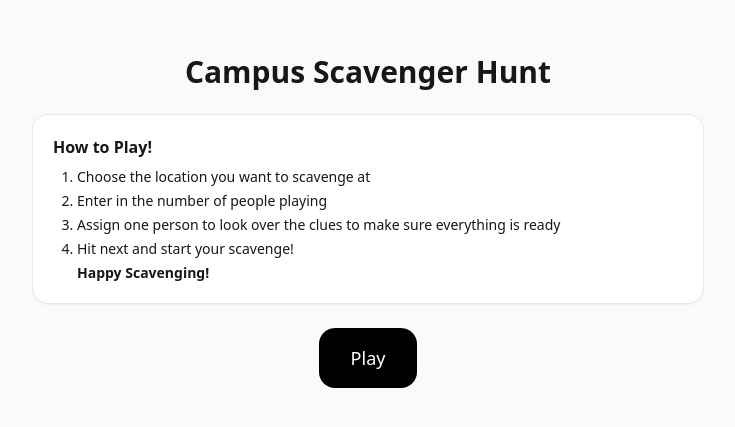
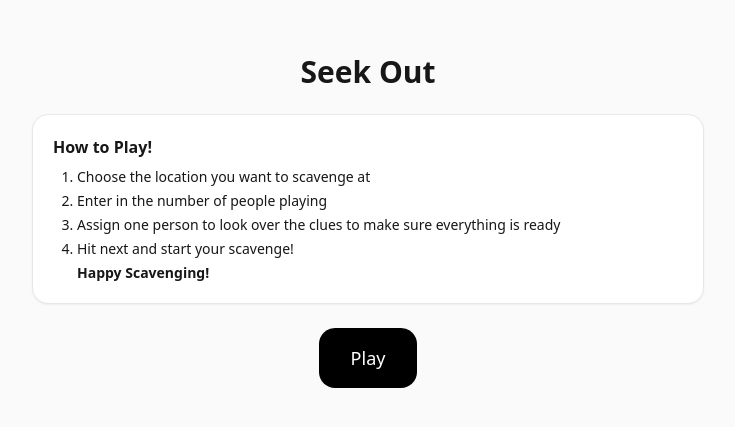
Before and after one commit to ayumoesylv/BRH-scavenger-generator, a Next.js app: page / in a window 1280 px wide. Shown: the part 179-606 px from the top of the page, without its empty margins (272-1007 px from the left). Built offline with nearby package versions, Linux system fonts and the light colour scheme.

Commit message:
Changed title

```diff
--- a/app/page.jsx
+++ b/app/page.jsx
@@ -4,7 +4,7 @@
   return (
     <main className="min-h-screen flex items-center justify-center p-6">
       <div className="max-w-2xl w-full text-center space-y-6">
-        <h1 className="text-3xl font-bold">Campus Scavenger Hunt</h1>
+        <h1 className="text-3xl font-bold">Seek Out</h1>
 
         <section className="bg-white border rounded-2xl shadow-sm text-left p-5 space-y-2">
           <h2 className="font-semibold">How to Play!</h2>
```
